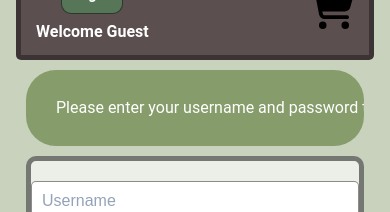
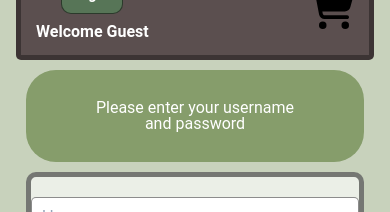
Before and after one commit to Joshsilas/CoshAndJosminShop, a React (Vite) app: page /LogInPage in a window 390 px wide. Shown: the part 225-437 px from the top of the page. Built offline with nearby package versions, Linux system fonts and the light colour scheme; no server answers.

Commit message:
more mobile fixes

```diff
--- a/src/Components/CartPage/CartPage.css
+++ b/src/Components/CartPage/CartPage.css
@@ -167,6 +167,6 @@
     }
     .cartproductImage{
         max-height: 100px;
-
+        min-height: 100px;
     }
 }
--- a/src/Components/CategoryPage/CategoryPage.css
+++ b/src/Components/CategoryPage/CategoryPage.css
@@ -51,7 +51,7 @@
 
 @media (max-width: 768px) {
     .products {
-        margin: 10px;
+        margin: 5px;
         gap: 5px;
     }
     .single-product-category {
@@ -59,5 +59,6 @@
     }
     .single-product-category .img{
         max-height: 100px;
+        min-height: 100px;
     }
 }
--- a/src/Components/HomePage/HomePage.css
+++ b/src/Components/HomePage/HomePage.css
@@ -144,10 +144,9 @@
 
 @media (max-width: 768px) {
     .products {
-        margin: 10px;
+        margin: 5px;
         gap: 5px;
     }
-
     .single-product {
         flex: 0 0 calc(50% - 10px);
     }
@@ -163,5 +162,6 @@
     }
     .single-product .img {
         max-height: 100px;
+        min-height: 100px;
     }
 }
--- a/src/Components/LogInPage/LogInPage.css
+++ b/src/Components/LogInPage/LogInPage.css
@@ -43,6 +43,7 @@
 @media (max-width: 768px) {
     .signInMessage {
         font-size: 1rem;
+        max-width: 100%
     }
     .loginFormsDisplay
     {
--- a/src/Components/LogInPage/index.jsx
+++ b/src/Components/LogInPage/index.jsx
@@ -50,7 +50,10 @@ const LogInPage = ({ setLoggedIn }) => {
 
     return (
         <>
-            <p className="signInMessage">Please enter your username and password to sign in</p>
+            <div className="signInMessage">
+                <p>Please enter your username</p>
+                <p>and password</p>
+            </div>
             <div className="loginFormsDisplay">
             <InputForms
                 id="userNameForm"
--- a/src/Components/SearchResults/SearchResults.css
+++ b/src/Components/SearchResults/SearchResults.css
@@ -88,7 +88,7 @@
         height: auto;
     }
     .searchLayout {
-        margin: 10px;
+        margin: 5px;
         gap: 5px;
     }
 
@@ -105,5 +105,6 @@
     }
     .search-product .img {
         max-height: 100px;
+        min-height: 100px;
     }
 }
```
